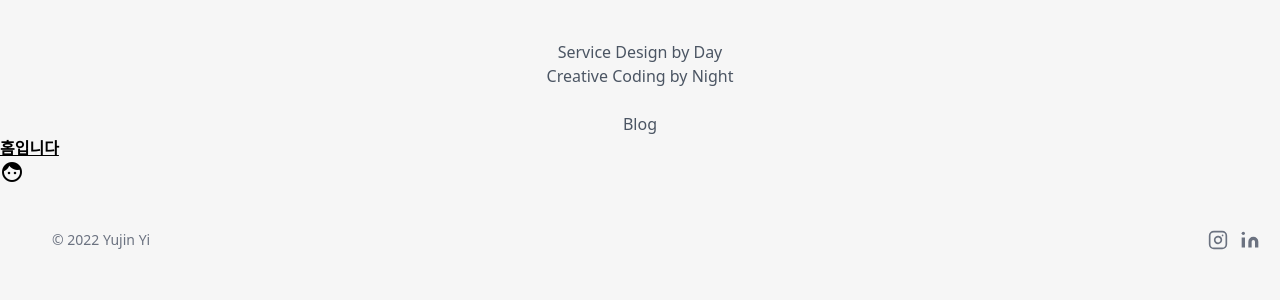
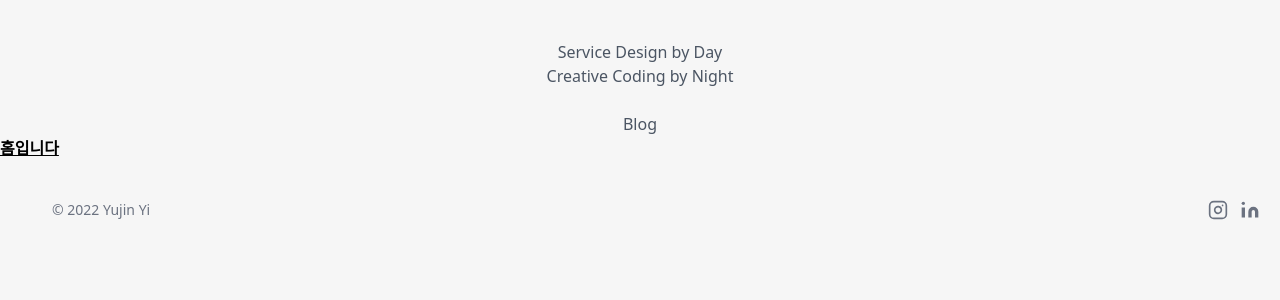
Before and after one commit to yiyujin/notionBlog, a Next.js app: page / in a window 1280 px wide. Shown: the top 300 px of the page. Built offline with nearby package versions, Linux system fonts and the light colour scheme.

Commit message:
add icons

```diff
--- a/pages/index.js
+++ b/pages/index.js
@@ -9,12 +9,9 @@ export default function Home() {
         <title>Create Next App</title>
         <meta name="description" content="Generated by create next app" />
         <link rel="icon" href="/favicon.ico" />
-        <link href="https://fonts.googleapis.com/icon?family=Material+Icons"
-      rel="stylesheet"></link>
       </Head>
 
       <h1 className='text 3xl font-bold underline'>홈입니다</h1>
-      <span class="material-icons md-18">face</span>
     </Layout>
   )
 }
```
